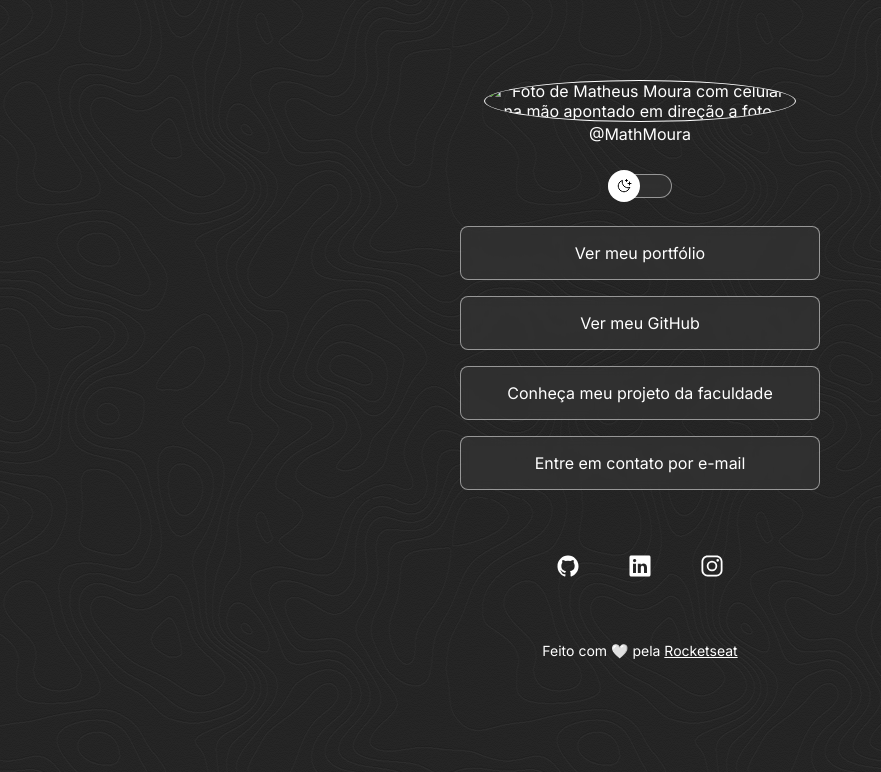
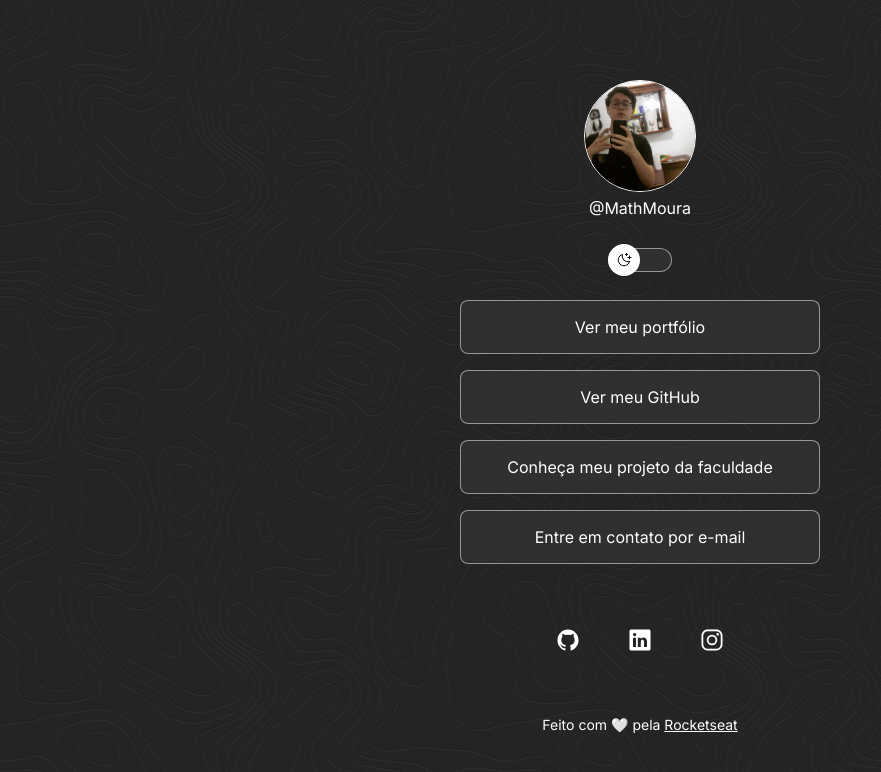
Before and after one commit to MathMoura18/AulasRocketSeat, a plain HTML site: page index.html in a window 1280 px wide. Shown: the whole page, without its empty margins (0-881 px from the left). Drawn offline with nearby package versions, Linux system fonts and the light colour scheme.

Commit message:
consertando imagem dentro da pasta

```diff
--- a/index.html
+++ b/index.html
@@ -14,7 +14,7 @@
     <div id="container">
         <header>
             <div id="profile">
-                <img src="/assets/unnamed.png" alt="Foto de Matheus Moura com celular na mão apontado em direção a foto.">
+                <img src="unnamed.png" alt="Foto de Matheus Moura com celular na mão apontado em direção a foto.">
                 <p>@MathMoura</p>
             </div>
         </header>
```
